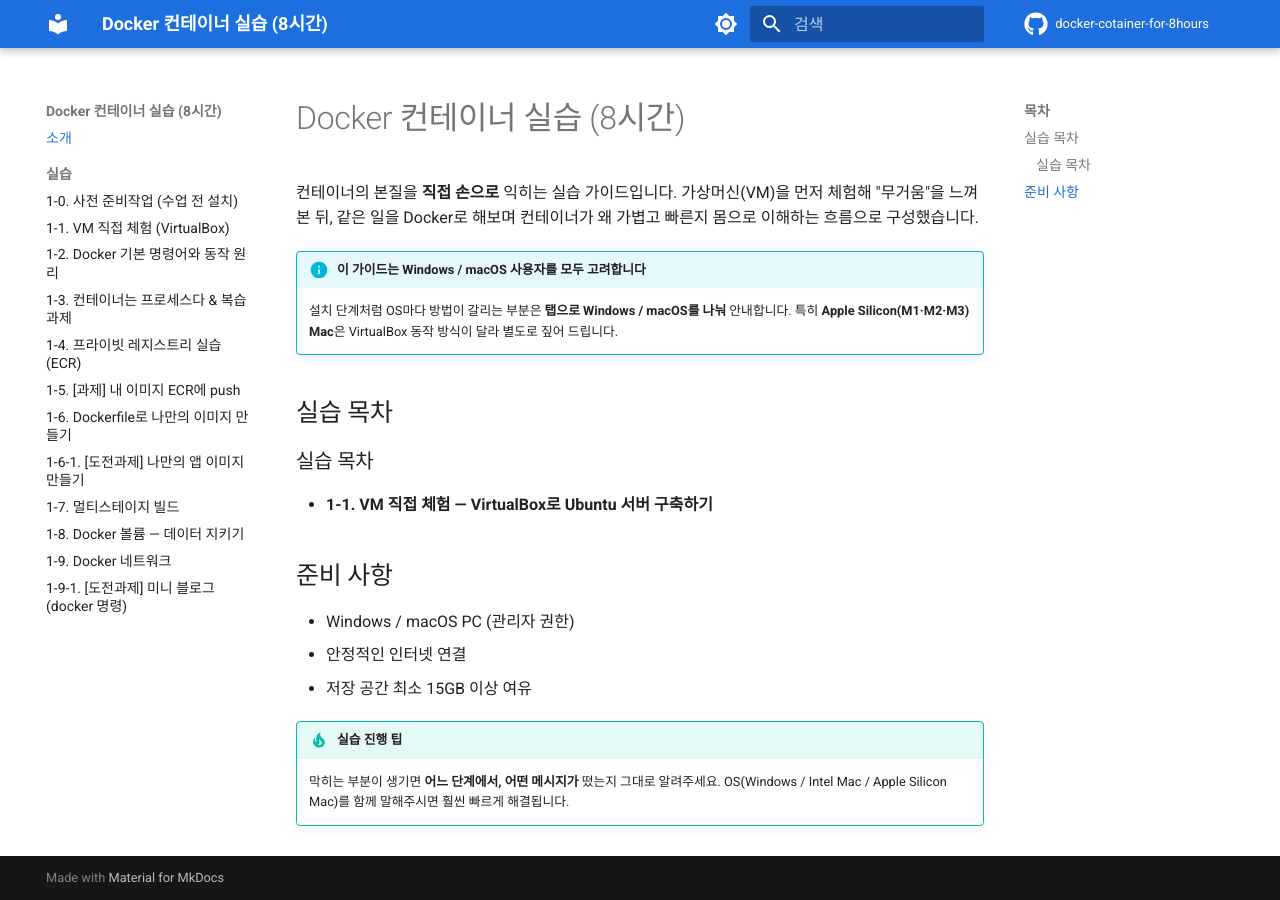
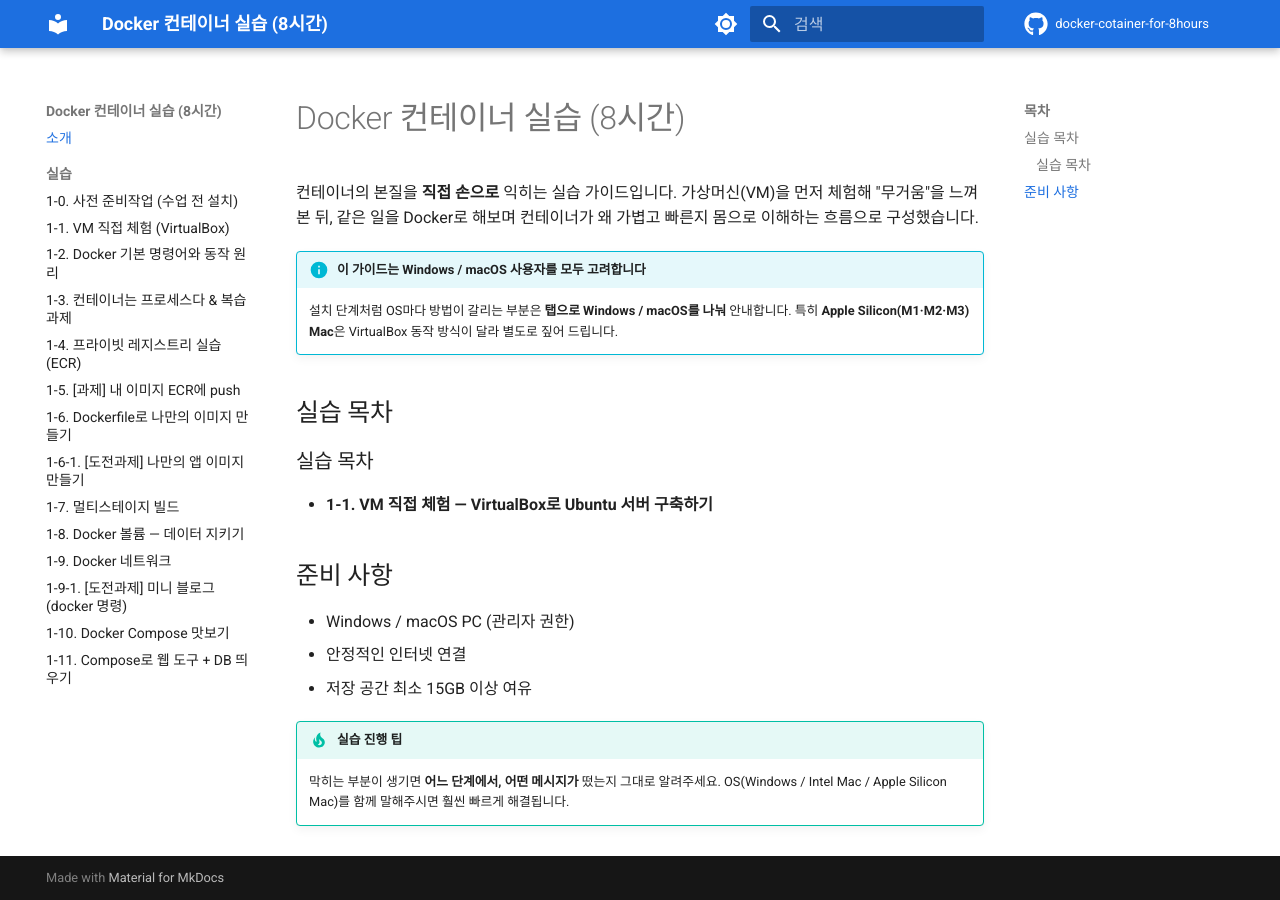
Before and after one commit to skilleat-labs/docker-cotainer-for-8hours, an MkDocs documentation site: the page built from docs/index.md, in a window 1280 px wide. Built offline with MkDocs 1.6.1 and Material for MkDocs 9.7.7, drawn with Linux system fonts in a browser that asks for light colours; comment, search, counter and statistics services are not loaded.

Commit message:
Reveal 1-10, 1-11
Co-Authored-By: Claude Opus 4.8 <noreply@anthropic.com>

```diff
--- a/mkdocs.yml
+++ b/mkdocs.yml
@@ -71,8 +71,6 @@ plugins:
 # 숨김(draft) 목록 — 여기 있는 파일은 배포 사이트에서 제외(학생 접근 시 404).
 # 공개하려면: 아래 목록에서 해당 줄 삭제 + nav 주석 해제 후 재배포.
 draft_docs: |
-  day1/10-compose-intro.md
-  day1/11-compose-db.md
   day1/12-compose-challenge.md
 
 nav:
@@ -90,7 +88,7 @@ nav:
       - "1-8. Docker 볼륨 — 데이터 지키기": day1/08-volume.md
       - "1-9. Docker 네트워크": day1/09-network.md
       - "1-9-1. [도전과제] 미니 블로그 (docker 명령)": day1/09-1-challenge.md
+      - "1-10. Docker Compose 맛보기": day1/10-compose-intro.md
+      - "1-11. Compose로 웹 도구 + DB 띄우기": day1/11-compose-db.md
       # ── 아래는 현재 '숨김' 상태. 공개할 때 주석(#) 해제 + 위 draft_docs에서 같은 파일 삭제 ──
-      # - "1-10. Docker Compose 맛보기": day1/10-compose-intro.md
-      # - "1-11. Compose로 웹 도구 + DB 띄우기": day1/11-compose-db.md
       # - "1-12. [도전과제] 미니 블로그 완성하기": day1/12-compose-challenge.md
```
